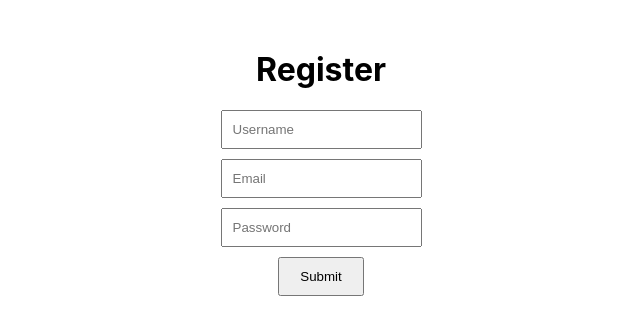
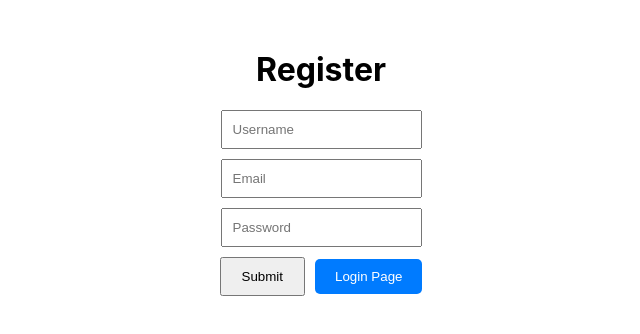
Before and after one commit to rahulpihub/Hospital-Management-System, a React (Create React App) app in the folder frontend/: page / in a window 1280 px wide. Shown: the top 334 px of the page, without its empty margins (319-959 px from the left). Built offline with nearby package versions, Linux system fonts and the light colour scheme.

Commit message:
the user req is storing

```diff
--- a/frontend/src/Register.js
+++ b/frontend/src/Register.js
@@ -45,6 +45,10 @@ function Register() {
     }
   };
 
+  const goToLoginPage = () => {
+    navigate('/login'); // Navigate to the Login page when the button is clicked
+  };
+
   return (
     <div style={{ marginTop: '50px', textAlign: 'center' }}>
       <h1>Register</h1>
@@ -73,7 +77,21 @@ function Register() {
           onChange={handleInputChange}
           style={{ display: 'block', margin: '10px auto', padding: '10px' }}
         />
-        <button type="submit" style={{ padding: '10px 20px' }}>Submit</button>
+        <button type="submit" style={{ padding: '10px 20px', marginRight: '10px' }}>Submit</button>
+        <button
+          type="button"
+          onClick={goToLoginPage}
+          style={{
+            padding: '10px 20px',
+            backgroundColor: '#007bff',
+            color: '#fff',
+            border: 'none',
+            cursor: 'pointer',
+            borderRadius: '5px'
+          }}
+        >
+          Login Page
+        </button>
       </form>
       {error && <p style={{ color: 'red' }}>{error}</p>}
     </div>
```
